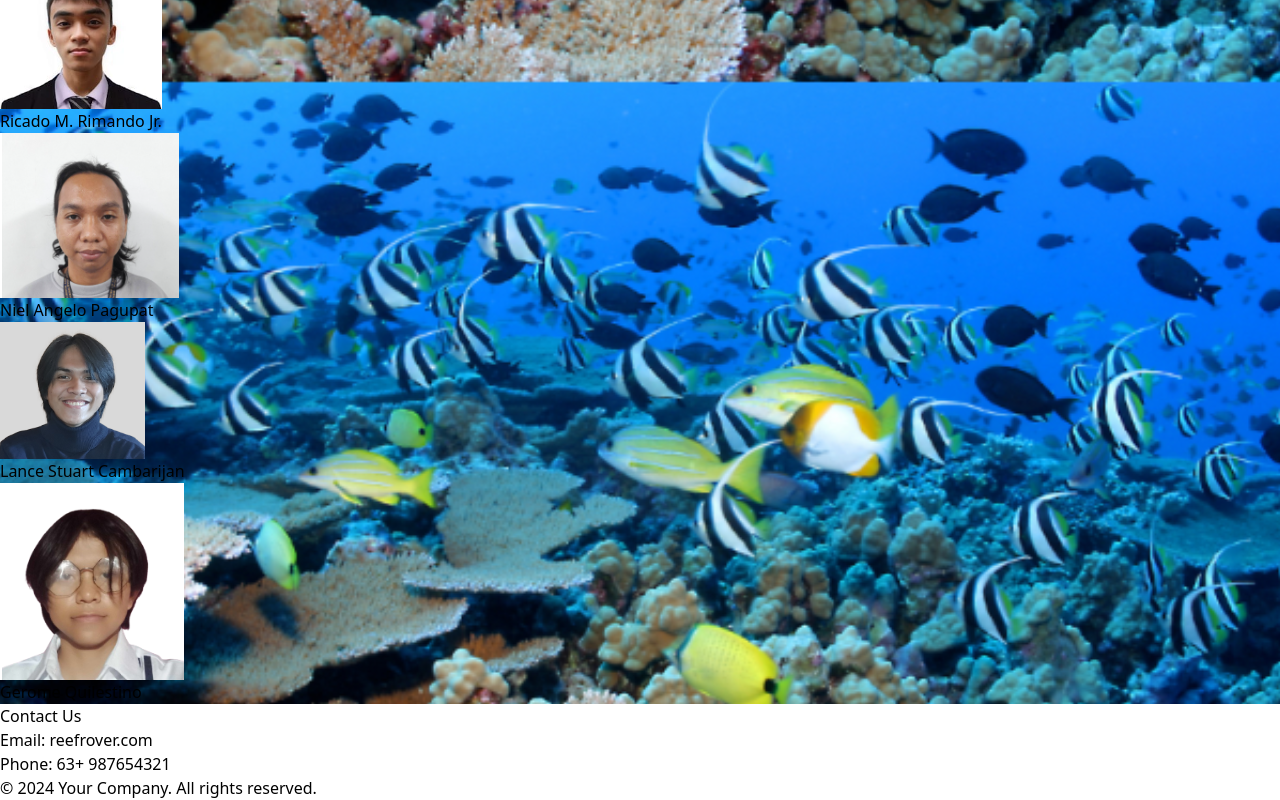
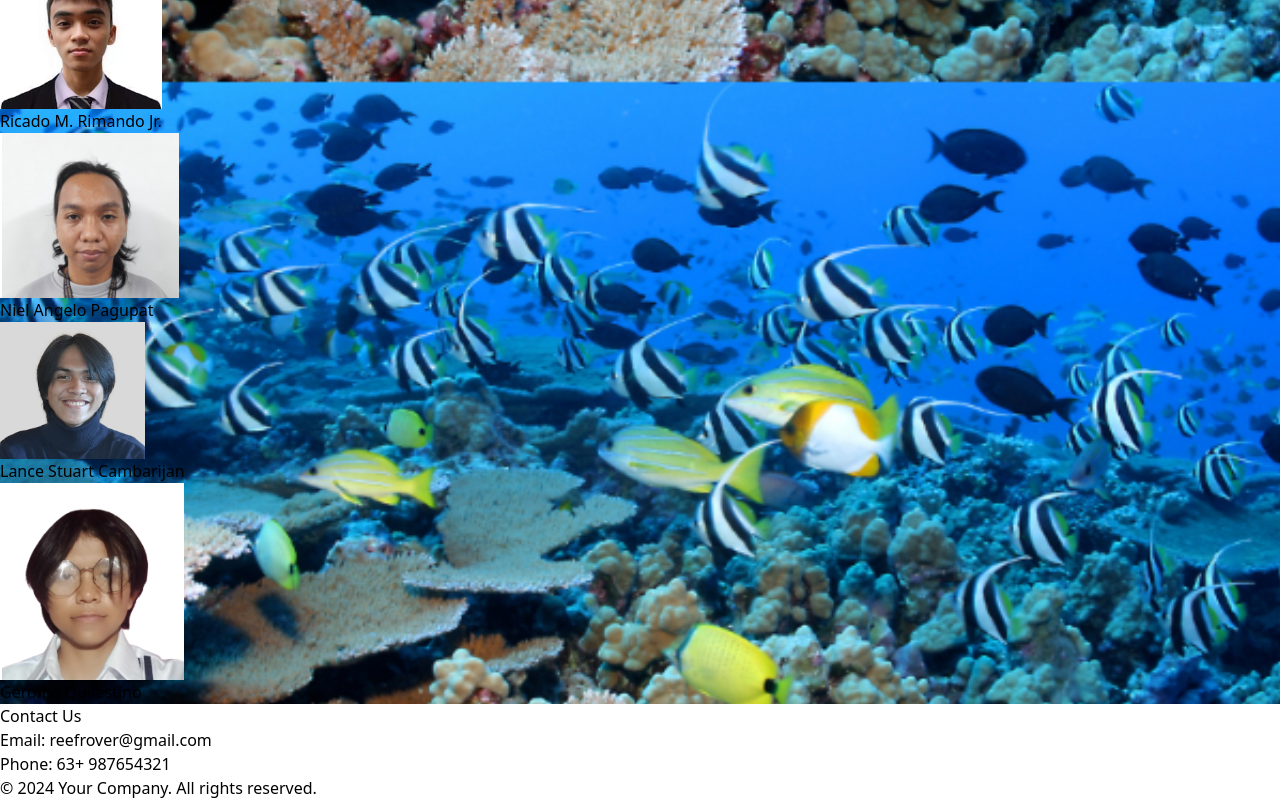
Before and after one commit to NielPagupat/FrontEndReefRouver, a React (Vite) app in the folder ReefFront/: page / in a window 1280 px wide. Shown: the part 7116-7916 px from the top of the page. Built offline with nearby package versions, Linux system fonts and the light colour scheme.

Commit message:
DoneLandingPageUpdate

```diff
--- a/ReefFront/src/Pages/landing.jsx
+++ b/ReefFront/src/Pages/landing.jsx
@@ -209,7 +209,7 @@ export default function Landing() {
         <footer className=' bg-slate-800 w-full h-1/4 text-white'>
         <div className="container mx-auto text-center">
           <h3 className="text-lg font-semibold">Contact Us</h3>
-          <p className="mt-2">Email: reefrover.com</p>
+          <p className="mt-2">Email: reefrover@gmail.com</p>
           <p>Phone: 63+ 987654321</p>
           <p className="mt-4">&copy; {new Date().getFullYear()} Your Company. All rights reserved.</p>
         </div>
```
